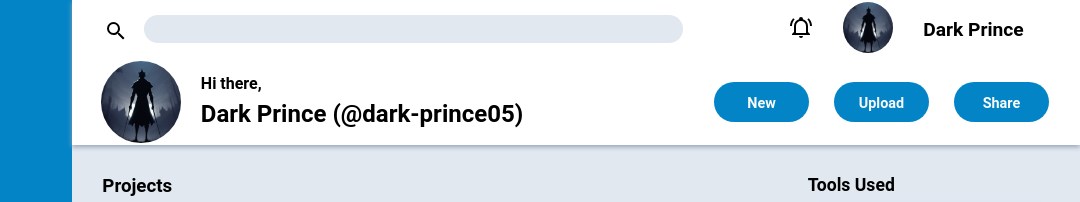
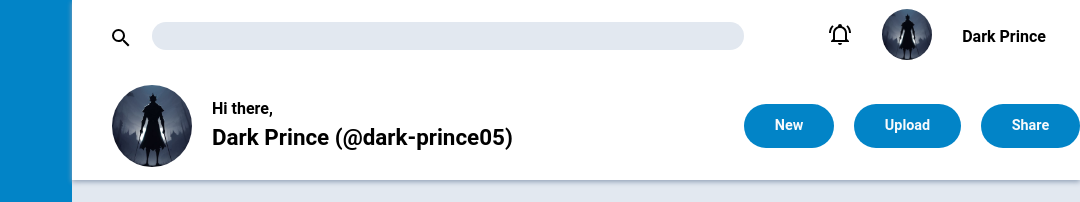
Before and after one commit to dark-prince05/admin-dashboard, a plain HTML site: page index.html in a window 1280 px wide. Shown: the top 202 px of the page, 200-1280 px from the left. Drawn offline with Linux system fonts and the light colour scheme.

Commit message:
fix username bug

```diff
--- a/style.css
+++ b/style.css
@@ -13,7 +13,6 @@
 }
 a {
   text-decoration: none;
-  font-size: 1.2em;
   font-weight: bold;
   color: black;
 }
@@ -21,18 +20,18 @@ a:hover {
   color: var(--skyblue);
 }
 .git-link {
-  font-size: 1.5em;
+  font-size: 1.4rem;
 }
 .container {
   display: grid;
-  grid-template: 0.9fr 5fr / 1fr 2.7fr 1fr;
+  grid-template: 180px 5fr / 1fr 2.7fr 1fr;
 }
 .side-text {
-  font-size: 1.3em;
+  font-size: 1.3rem;
   font-weight: bold;
 }
 .icon {
-  width: 1.5em;
+  width: 1.5rem;
   height: auto;
 }
 .sidebar {
@@ -71,7 +70,7 @@ a:hover {
 .header {
   grid-area: 1 / 2 / 2 / 4;
   display: grid;
-  grid-template: 1fr 1.5fr / 2fr 1.3fr;
+  grid-template: 1fr 1.5fr / 2fr 1fr;
   box-shadow: 0 2px 5px var(--shadow);
   z-index: 1;
 }
@@ -110,8 +109,6 @@ a:hover {
   gap: 30px;
 }
 button {
-  width: 95px;
-  height: 40px;
   background: var(--skyblue);
   color: var(--white);
   font-size: 0.9em;
@@ -122,9 +119,9 @@ button {
 .buttons {
   display: grid;
   align-items: center;
-  place-content: center;
+  justify-items: stretch;
   grid-auto-flow: column;
-  gap: 25px;
+  gap: 20px;
 }
 .p-pic {
   width: 80px;
```
